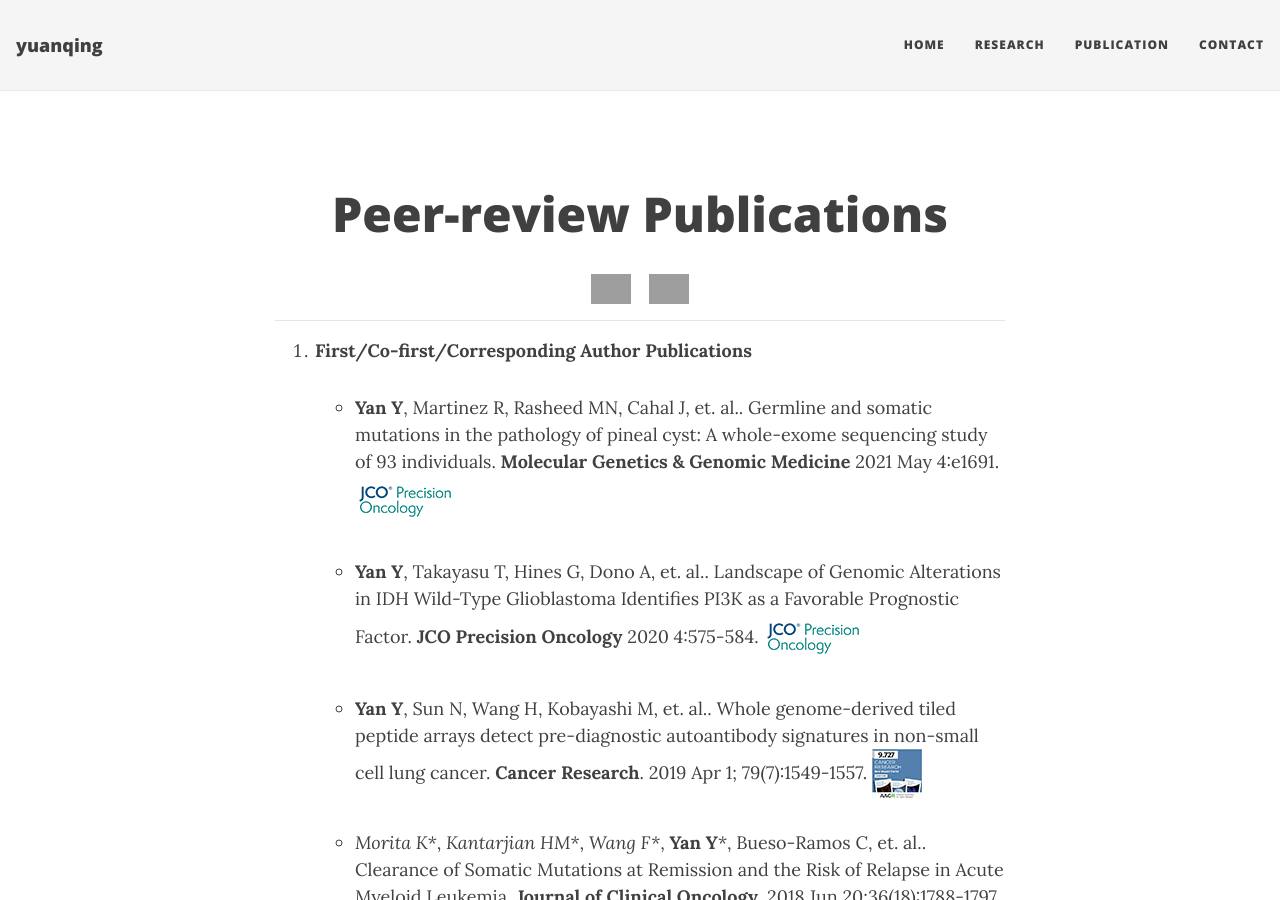
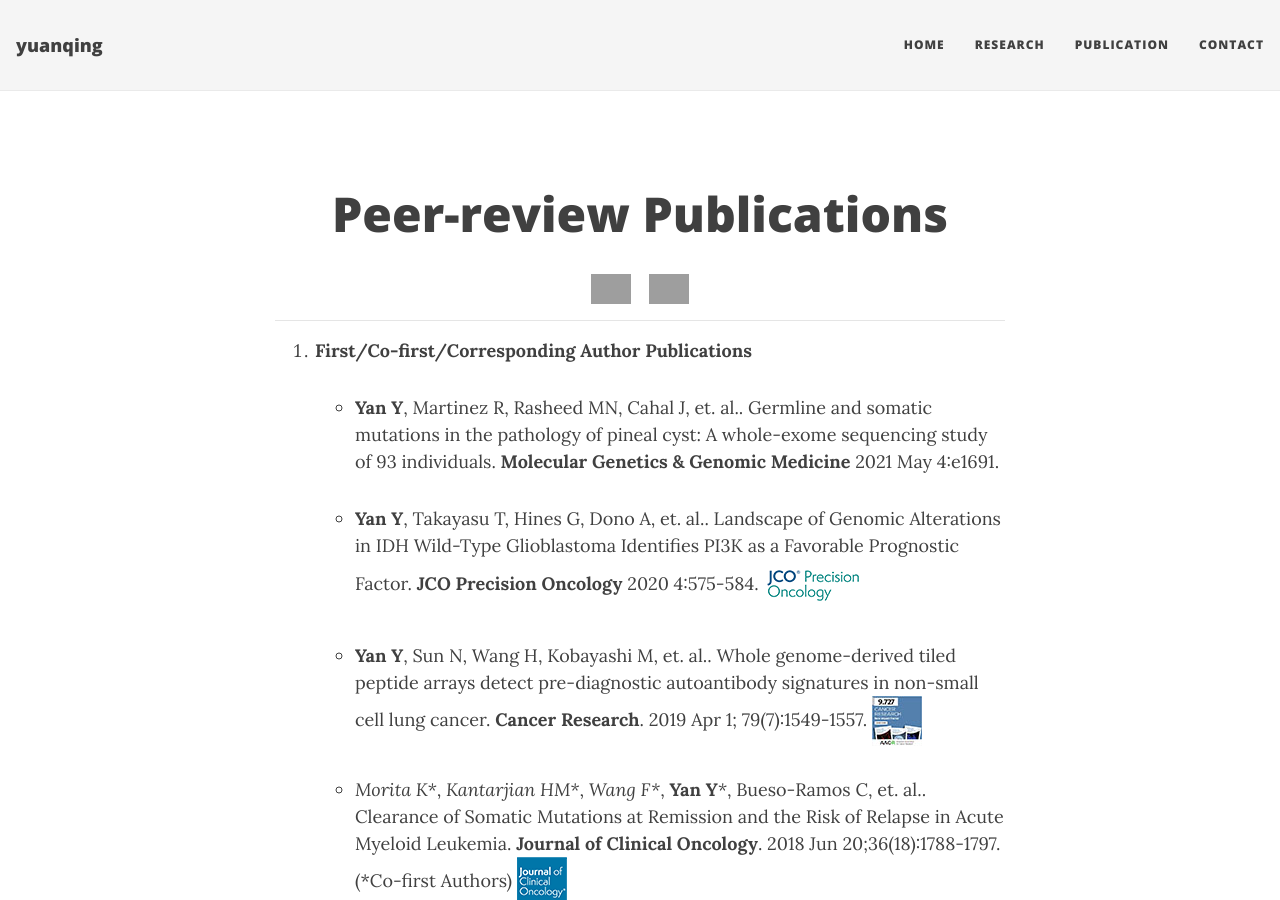
Before and after one commit to yuanqing-yan/Yuanqing, a Jekyll site: the page built from publications.md, in a window 1280 px wide and 900 px high. Built offline with Jekyll 4.4.1, drawn with Linux system fonts in a browser that asks for light colours; nearby versions of some CDN libraries; grey boxes are pictures that could not be loaded.

Commit message:
modi Publication

```diff
--- a/publications.md
+++ b/publications.md
@@ -12,8 +12,6 @@ description: Publications
 
 1. **First/Co-first/Corresponding Author Publications**
     * **Yan Y**, Martinez R, Rasheed MN, Cahal J, et. al.. Germline and somatic mutations in the pathology of pineal cyst: A whole-exome sequencing study of 93 individuals. **Molecular Genetics & Genomic Medicine** 2021 May 4:e1691.
-	![jcopo](/img/journal/jcopo.png)
-
 
     * **Yan Y**, Takayasu T, Hines G, Dono A, et. al.. Landscape of Genomic Alterations in IDH Wild-Type Glioblastoma Identifies PI3K as a Favorable Prognostic Factor. **JCO Precision Oncology** 2020 4:575-584.
 	![jcopo](/img/journal/jcopo.png)
```
